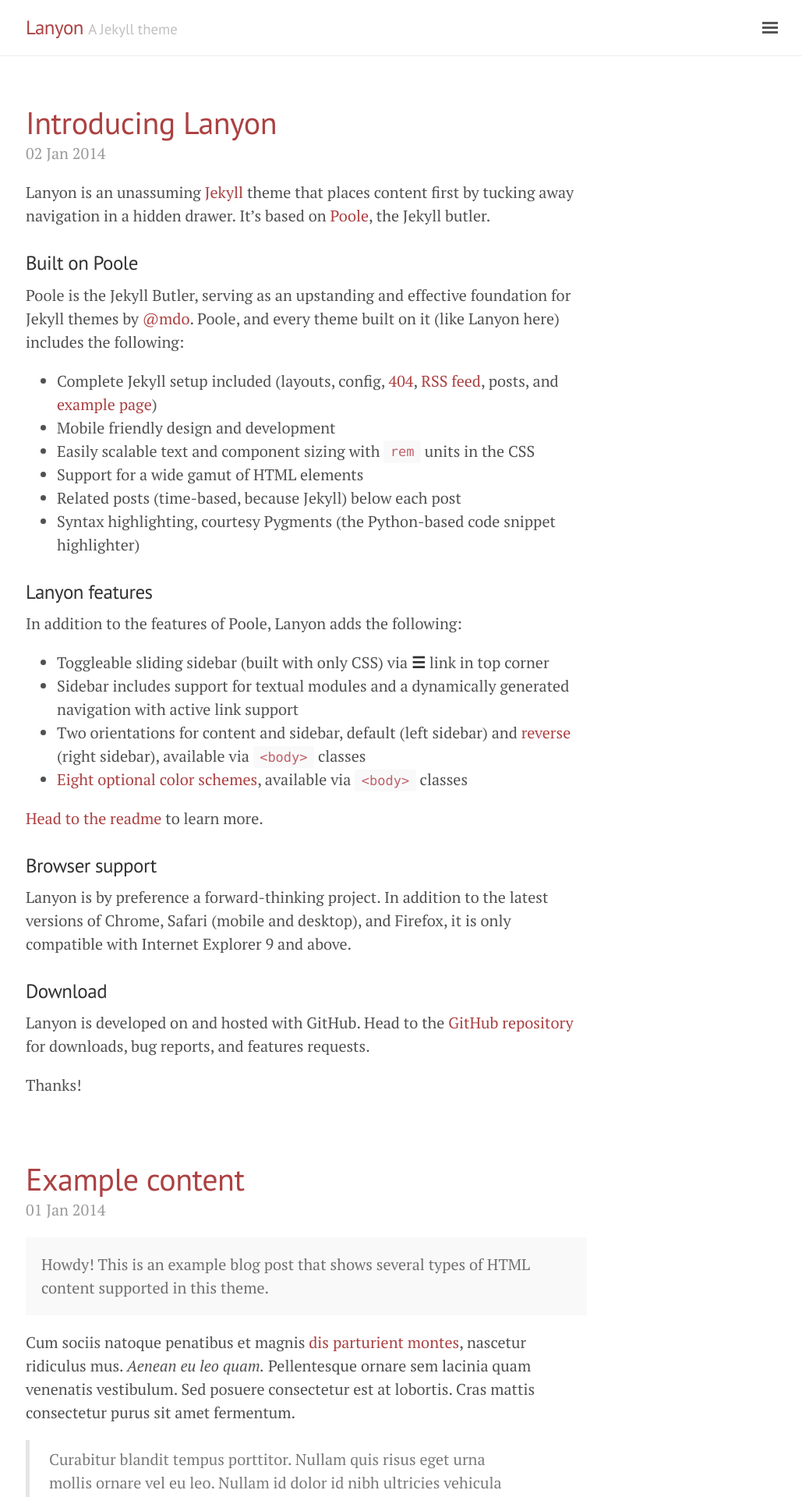
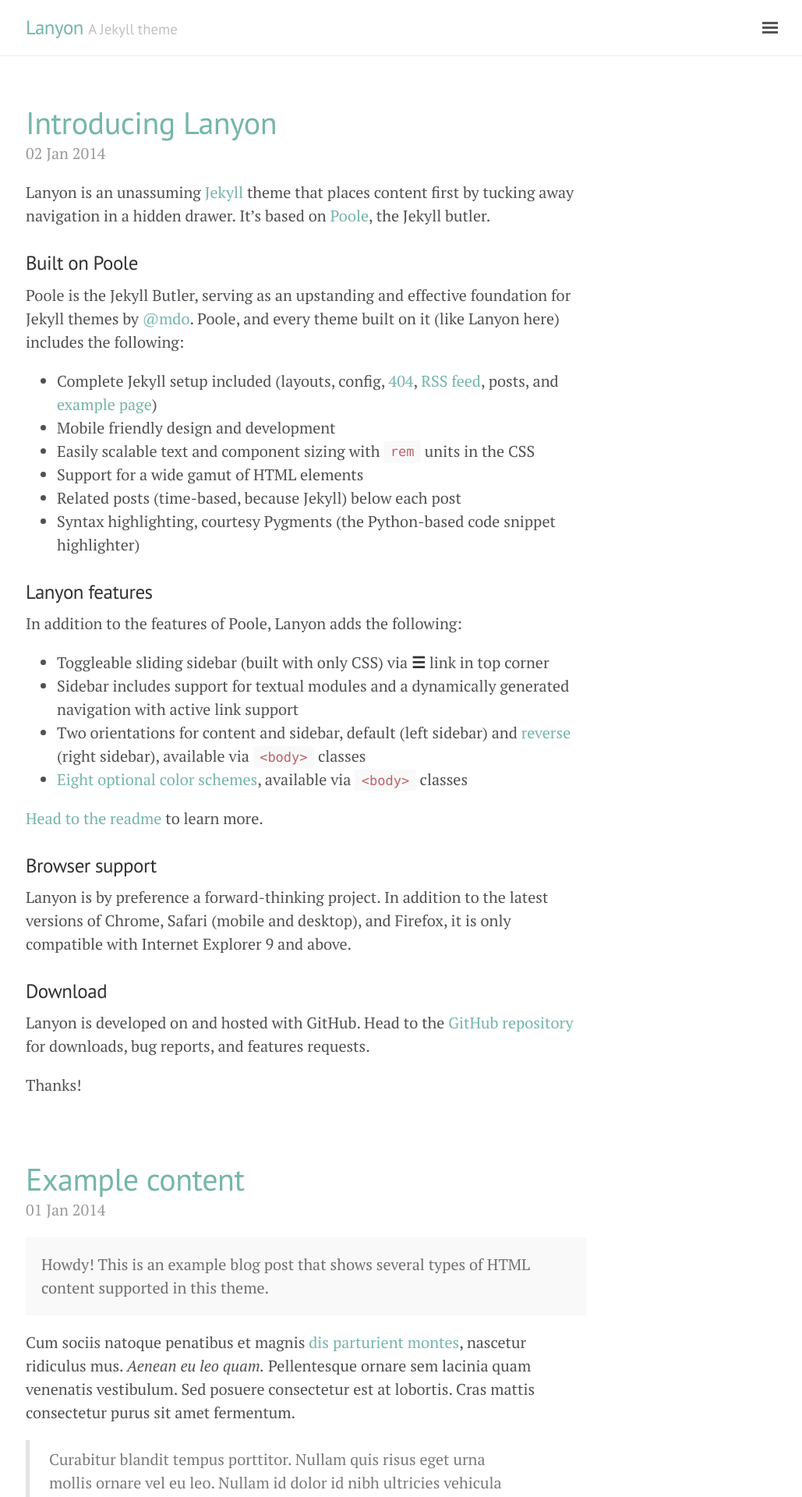
Before and after one commit to Pyroblast/blog, a Jekyll site: the page built from index.html, in a window 1280 px wide. Shown: the top 1920 px of the page at 78% size, without its empty margins (247-1276 px from the left). Built offline with Jekyll 4.4.1, drawn with Linux system fonts in a browser that asks for light colours; the list of posts is cut into pages by our own code.

Commit message:
test
Signed-off-by: Robertyi <robertyi@126.com>

```diff
--- a/_layouts/default.html
+++ b/_layouts/default.html
@@ -3,7 +3,7 @@
 
   {% include head.html %}
 
-  <body class="theme-base-08 layout-reverse sidebar-overlay">
+  <body class="theme-base-0c layout-reverse">
 
     {% include sidebar.html %}
 
```
